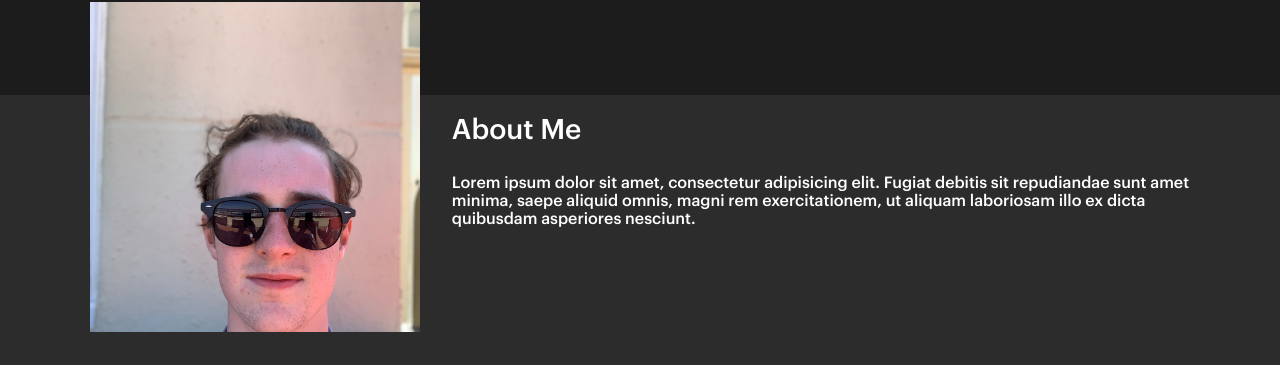
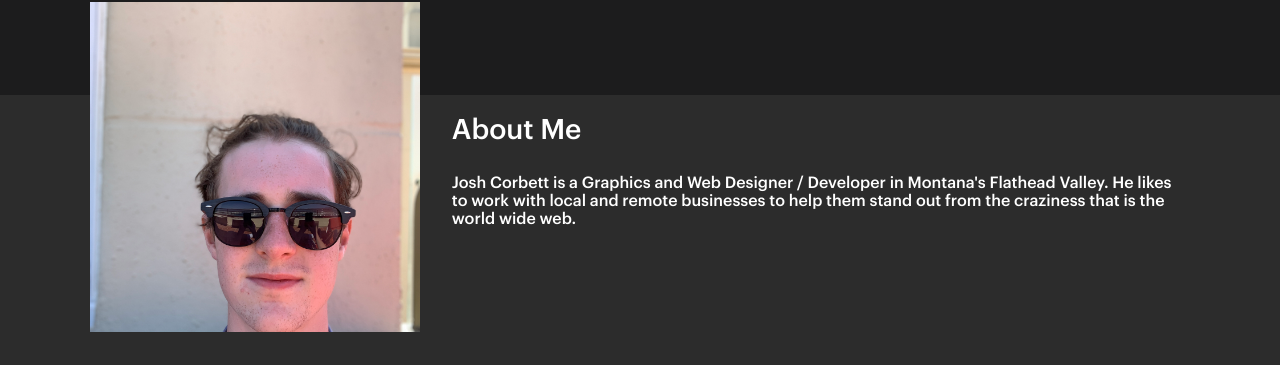
Before and after one commit to joshwcorbett/joshwcorbett.github.io, a Jekyll site: the page built from index.html, in a window 1280 px wide. Shown: the part 764-1129 px from the top of the page. Built offline with Jekyll 4.4.1, drawn with Linux system fonts in a browser that asks for light colours; some web fonts are replaced.

```diff
--- a/assets/css/stylesheet.scss
+++ b/assets/css/stylesheet.scss
@@ -528,6 +528,7 @@ a {
 
 // Post
 .post {
+  line-height: 2;
 
   img {
     max-width: 100%;
@@ -540,6 +541,7 @@ a {
     align-items: center;
     flex-direction: column;
     height: 450px;
+    margin-bottom: 5em;
 
     background-attachment: fixed;
     background-position: center;
--- a/index.html
+++ b/index.html
@@ -21,7 +21,9 @@ title: home
       </div>
       <div class="site-about__container__profile__content">
         <h3>About Me</h3>
-        <p>Lorem ipsum dolor sit amet, consectetur adipisicing elit. Fugiat debitis sit repudiandae sunt amet minima, saepe aliquid omnis, magni rem exercitationem, ut aliquam laboriosam illo ex dicta quibusdam asperiores nesciunt.</p>
+        <p>
+          Josh Corbett is a Graphics and Web Designer / Developer in Montana's Flathead Valley. He likes to work with local and remote businesses to help them stand out from the craziness that is the world wide web.
+        </p>
       </div>
     </div>
     <div class="site-about__container__social">
```
Also changed, not shown: _articles/new-website.md (+34 -0 lines).
